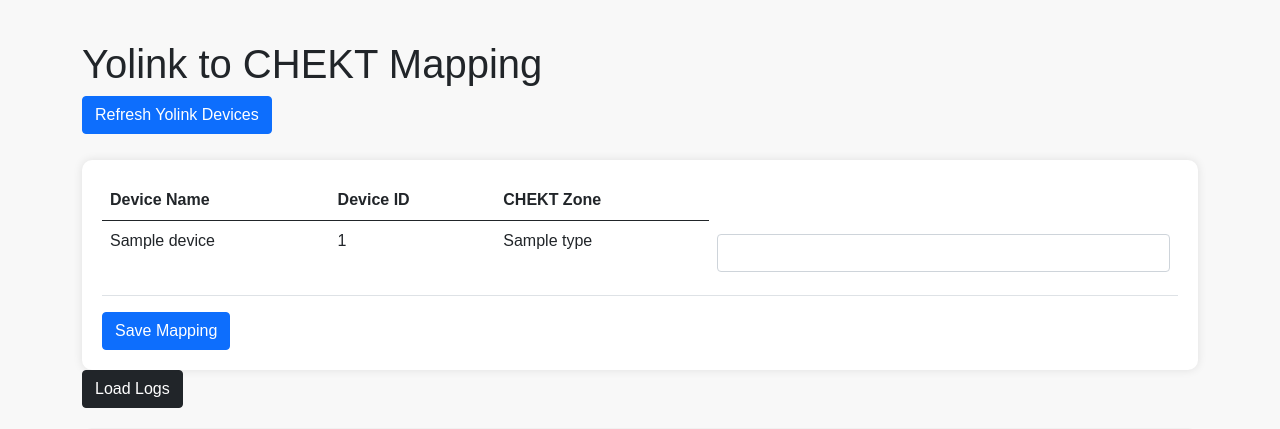
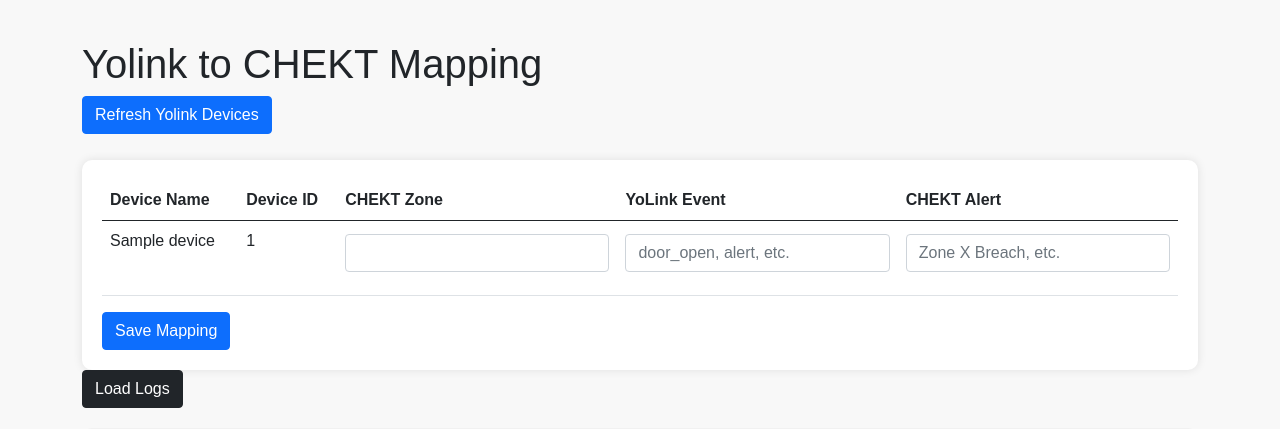
Before and after one commit to lazerusrm/yolink-chekt, a Flask app: template templates/index.html in a window 1280 px wide. Shown: the top 429 px of the page. Run offline with Flask 2, Linux system fonts and the light colour scheme; the template is opened without the code that fills it: most values are stand-ins (such as "Sample title", 1, 10 or a date in 2020).

Commit message:
mappings duplicate bugfix and index update
mappings duplicate bugfix and index update

```diff
--- a/app.py
+++ b/app.py
@@ -221,14 +221,44 @@ def save_mapping():
         logger.debug(f"Received new mappings: {new_mappings}")
 
         # Load the existing mappings from the file
-        existing_mappings = load_yaml('mappings.yaml') or {'mappings': []}
+        existing_mappings = load_yaml('mappings.yaml') or {'mappings': [], 'alert_mapping': []}
         logger.debug(f"Existing mappings before update: {existing_mappings}")
 
-        # Append new mappings to the existing mappings list
-        if 'mappings' in existing_mappings:
-            existing_mappings['mappings'].extend(new_mappings['mappings'])
-        else:
-            existing_mappings['mappings'] = new_mappings['mappings']
+        # Iterate over the new mappings and update or append them to the existing mappings
+        for new_mapping in new_mappings['mappings']:
+            device_id = new_mapping.get('yolink_device_id')
+            chekt_zone = new_mapping.get('chekt_zone')
+            yolink_event = new_mapping.get('yolink_event')
+            chekt_alert = new_mapping.get('chekt_alert')
+
+            # Check if the device already exists in the mappings
+            existing_mapping = next((m for m in existing_mappings['mappings'] if m['yolink_device_id'] == device_id), None)
+
+            if existing_mapping:
+                # Update the existing mapping with the new zone and event/alert mappings
+                existing_mapping['chekt_zone'] = chekt_zone
+            else:
+                # Append new device mapping if it doesn't exist
+                existing_mappings['mappings'].append({
+                    'yolink_device_id': device_id,
+                    'chekt_zone': chekt_zone
+                })
+
+            # Handle the alert mapping
+            if yolink_event and chekt_alert:
+                # Check if the event mapping already exists
+                existing_alert_mapping = next((a for a in existing_mappings['alert_mapping'] if a['yolink_event'] == yolink_event and a['yolink_device_id'] == device_id), None)
+
+                if existing_alert_mapping:
+                    # Update the existing alert mapping
+                    existing_alert_mapping['chekt_alert'] = chekt_alert
+                else:
+                    # Append new alert mapping
+                    existing_mappings['alert_mapping'].append({
+                        'yolink_device_id': device_id,
+                        'yolink_event': yolink_event,
+                        'chekt_alert': chekt_alert
+                    })
 
         # Save the updated mappings back to the file
         save_to_yaml("mappings.yaml", existing_mappings)
--- a/templates/index.html
+++ b/templates/index.html
@@ -86,7 +86,7 @@
             </div>
         </div>
 
-        <!-- Section for listing Yolink devices and mapping them to CHEKT zones -->
+        <!-- Section for listing Yolink devices and mapping them to CHEKT zones and alerts -->
         <form id="mapping-form">
             <table class="table">
                 <thead>
@@ -94,6 +94,8 @@
                         <th>Device Name</th>
                         <th>Device ID</th>
                         <th>CHEKT Zone</th>
+                        <th>YoLink Event</th> <!-- New column for event -->
+                        <th>CHEKT Alert</th> <!-- New column for alert mapping -->
                     </tr>
                 </thead>
                 <tbody id="devices-table-body">
@@ -102,11 +104,15 @@
                     <tr>
                         <td>{{ device.name }}</td>
                         <td>{{ device.deviceId }}</td>
-						<td>{{ device.type }}</td>
                         <td>
-                            <input type="text" name="chekt_zone" class="form-control"
-                                value="{{ mappings.get(device['deviceId'], '') }}">
+                            <input type="text" name="chekt_zone" class="form-control" value="{{ mappings.get(device['deviceId'], '') }}">
                             <input type="hidden" name="device_id" value="{{ device['deviceId'] }}">
+                        </td>
+                        <td>
+                            <input type="text" name="yolink_event" class="form-control" placeholder="door_open, alert, etc.">
+                        </td>
+                        <td>
+                            <input type="text" name="chekt_alert" class="form-control" placeholder="Zone X Breach, etc.">
                         </td>
                     </tr>
                     {% endfor %}
@@ -143,11 +149,15 @@
             $('input[name="device_id"]').each(function (index) {
                 var deviceId = $(this).val();
                 var zone = $(this).closest('tr').find('input[name="chekt_zone"]').val();
+                var event = $(this).closest('tr').find('input[name="yolink_event"]').val();  // New event field
+                var alert = $(this).closest('tr').find('input[name="chekt_alert"]').val();  // New alert field
 
                 // Add each device mapping to the array
                 mappingsArray.push({
                     "yolink_device_id": deviceId,
-				"chekt_zone": zone
+                    "chekt_zone": zone,
+                    "yolink_event": event,
+                    "chekt_alert": alert
                 });
             });
 
```
Lines whose indentation alone changed are shown as unchanged.
